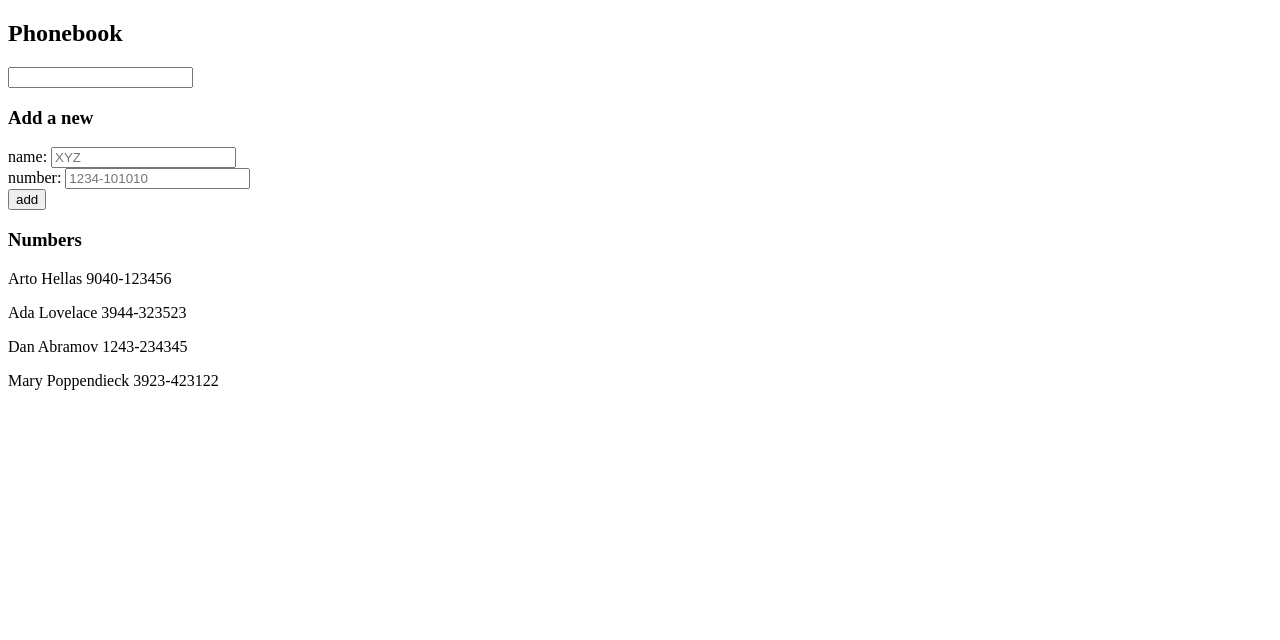
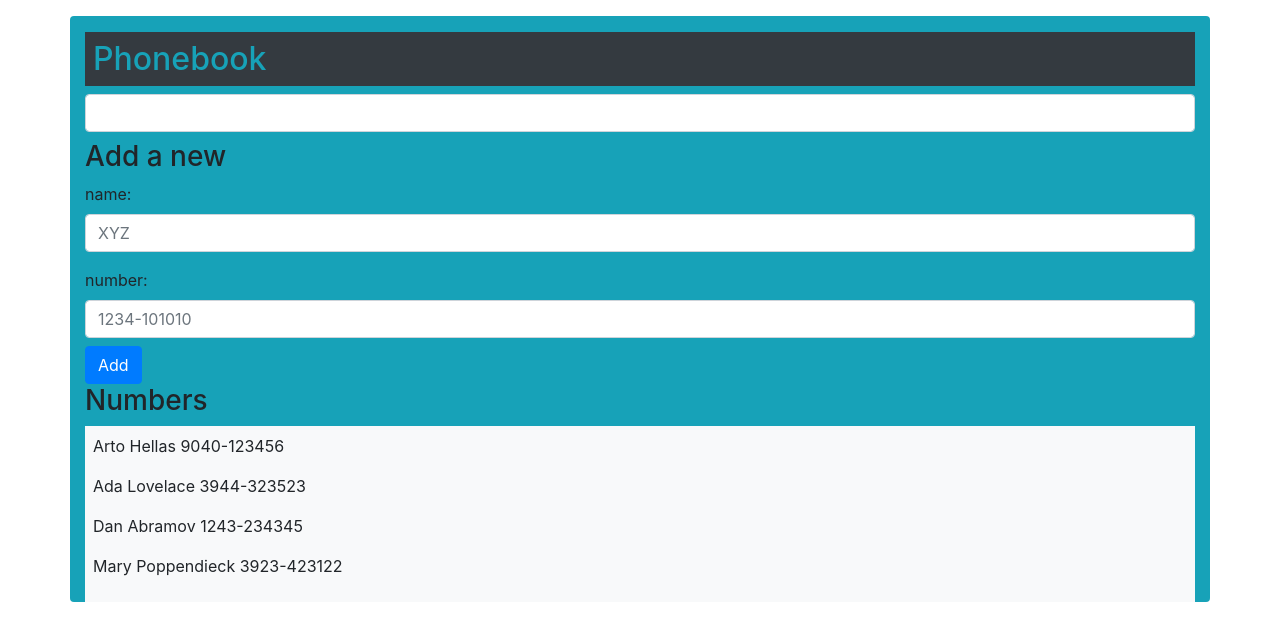
Before and after one commit to Akki-net/React_PhoneBook, a React (Create React App) app: page / in a window 1280 px wide. Shown: the top 640 px of the page. Built offline with nearby package versions, Linux system fonts and the light colour scheme.

Commit message:
Some style

```diff
--- a/public/index.html
+++ b/public/index.html
@@ -4,6 +4,10 @@
     <meta charset="utf-8" />
     <link rel="icon" href="%PUBLIC_URL%/favicon.ico" />
     <meta name="viewport" content="width=device-width, initial-scale=1" />
+    <link rel="stylesheet" href="https://maxcdn.bootstrapcdn.com/bootstrap/4.5.2/css/bootstrap.min.css">
+  <script src="https://ajax.googleapis.com/ajax/libs/jquery/3.5.1/jquery.min.js"></script>
+  <script src="https://cdnjs.cloudflare.com/ajax/libs/popper.js/1.16.0/umd/popper.min.js"></script>
+  <script src="https://maxcdn.bootstrapcdn.com/bootstrap/4.5.2/js/bootstrap.min.js"></script>
     <meta name="theme-color" content="#000000" />
     <meta
       name="description"
--- a/src/App.js
+++ b/src/App.js
@@ -65,11 +65,11 @@ const App = () => {
   });
 
   return (
-    <div>
-      <h2>Phonebook</h2>
+    <div className="container bg-info pt-3 mt-3 rounded">
+      <h2 className="bg-dark text-info p-2">Phonebook</h2>
       <Filter handler={filterHandler} val={newSearch} />
 
-      <h3>Add a new</h3>
+      <h3 className="mt-2">Add a new</h3>
       <PersonForm handler={submitHandler} subHandler={changeHandler} name={newName} number={newNumber} />
 
       <h3>Numbers</h3>
--- a/src/components/Filter.js
+++ b/src/components/Filter.js
@@ -1,5 +1,5 @@
 import React from 'react';
 
-const Filter = ({ handler,val }) => <input onChange={handler} value={val} />
+const Filter = ({ handler,val }) => <input className="form-control" onChange={handler} value={val} />
 
 export default Filter;
--- a/src/components/PersonForm.js
+++ b/src/components/PersonForm.js
@@ -6,14 +6,16 @@ const PersonForm = (props) => {
 
     return(
         <form onSubmit={handler} >
-        <div>
-          name: <input onChange={subHandler} placeholder="XYZ " name="pName" value={name} />
+        <div className="form-group">
+          <label for="name">name:</label>
+          <input id="name" className="form-control" onChange={subHandler} placeholder="XYZ " name="pName" value={name} />
         </div>
         <div>
-          number: <input  pattern="[0-9]{4}-[0-9]{6}" placeholder="1234-101010" maxLength="11" name="pNumber" value={number} onChange={subHandler} />
+            <label for="number">number:</label>
+          <input id="number" className="form-control" pattern="[0-9]{4}-[0-9]{6}" placeholder="1234-101010" maxLength="11" name="pNumber" value={number} onChange={subHandler} />
         </div>
-        <div>
-          <button type="submit">add</button>
+        <div className="mt-2">
+          <button className="btn btn-primary" type="submit">Add</button>
         </div>
         </form>
     )
--- a/src/components/Persons.js
+++ b/src/components/Persons.js
@@ -2,8 +2,9 @@ import react from "react";
 
 const Persons = ({persons}) => {
     return(
-        <div>
-            { persons.map(p => <p key={p.id}> {p.name}   {p.number} </p>)}
+        <div className="bg-light p-2">
+            { persons.map(p =>
+            <p key={p.id}> {p.name}   {p.number} </p>)}
         </div>
     )
 };
```
